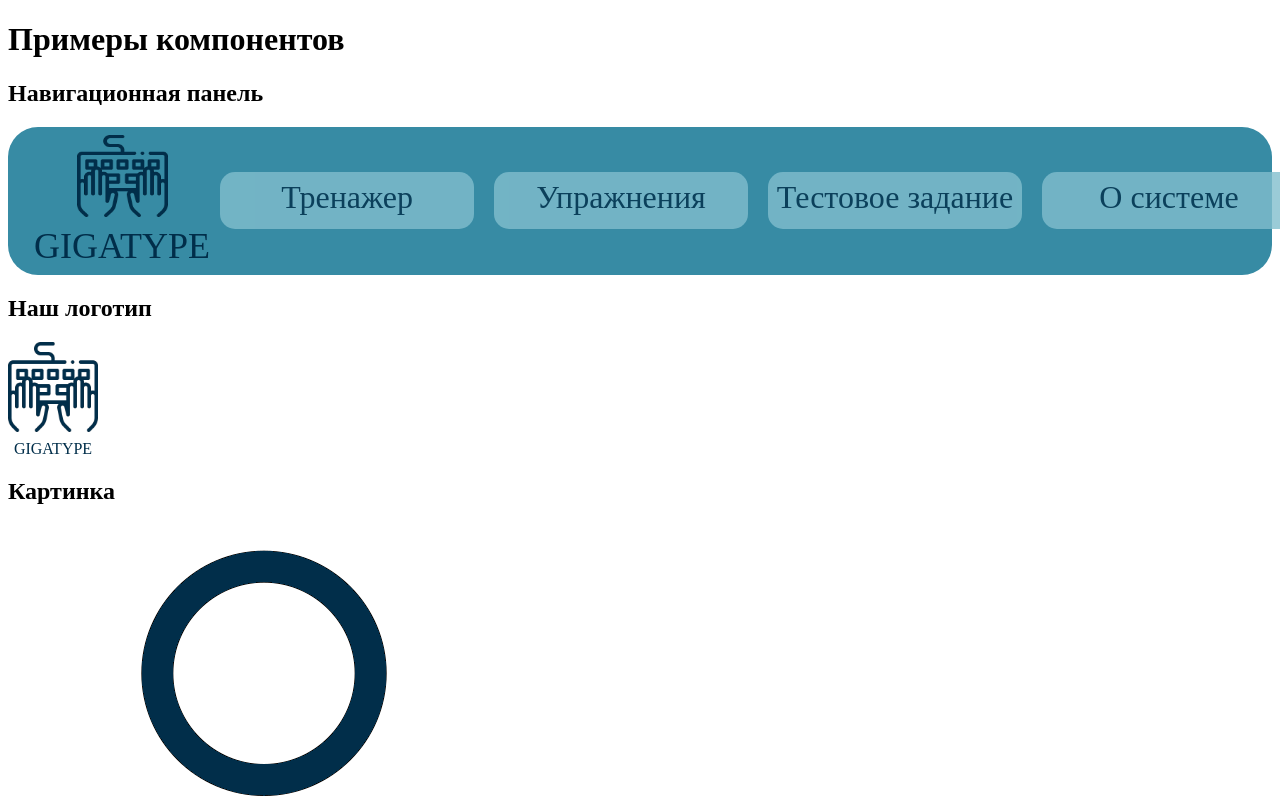
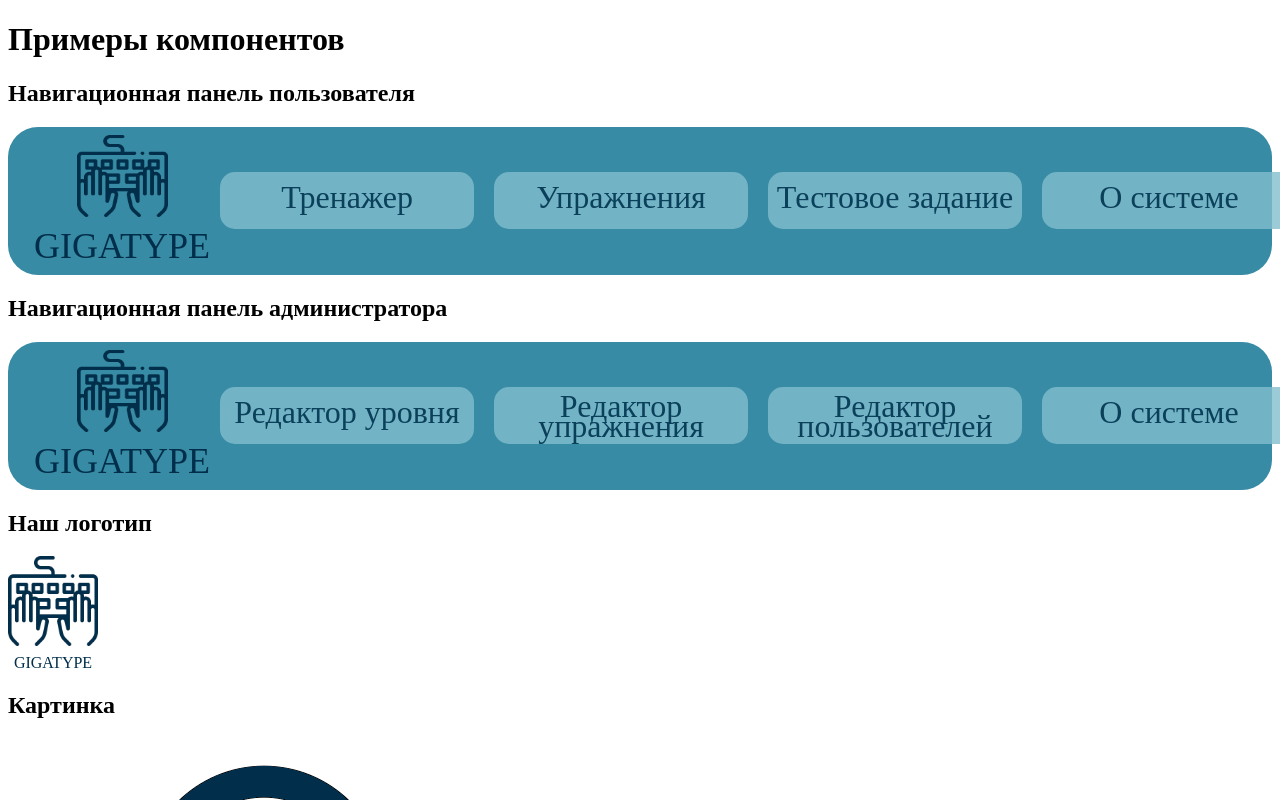
Before and after one commit to golosoman/GigaType, a Vue app in the folder frontend/: page / in a window 1280 px wide. Shown: the top 800 px of the page. Built offline with nearby package versions, Linux system fonts and the light colour scheme; the HTML template or start-up script is replaced by a standard one.

Commit message:
Create New Pages for admin and refactore code

```diff
--- a/frontend/src/component/Trainer/menu/index.ts
+++ b/frontend/src/component/Trainer/menu/index.ts
@@ -1,3 +1,4 @@
 import NavigationBarForTrainee from "./NavigationBarForTrainee.vue";
+import NavigationBarForAdmin from "./NavigationBarForAdmin.vue";
 
-export { NavigationBarForTrainee };
+export { NavigationBarForTrainee, NavigationBarForAdmin };
--- a/frontend/src/views/HomeView.vue
+++ b/frontend/src/views/HomeView.vue
@@ -1,6 +1,17 @@
 <script setup lang="ts">
 
-import { TrainingField, Keyboard, KeyboardButton, TypingTrainer, BaseLogo, NavigationBarForTrainee, AuthButtons, AuthForm, RegisterForm } from '@/component/trainer';
+import {
+  TrainingField,
+  Keyboard,
+  KeyboardButton,
+  TypingTrainer,
+  BaseLogo,
+  NavigationBarForTrainee,
+  AuthButtons,
+  AuthForm,
+  RegisterForm,
+  NavigationBarForAdmin
+} from '@/component/trainer';
 import ImageUrl from '@/assets/Logo.png'
 import UserUrl from '@/assets/User.png'
 import { ref } from 'vue';
@@ -105,8 +116,12 @@ const chartData = ref([
   <main>
     <h1>Примеры компонентов</h1>
     <div>
-      <h2>Навигационная панель</h2>
+      <h2>Навигационная панель пользователя</h2>
       <NavigationBarForTrainee></NavigationBarForTrainee>
+    </div>
+    <div>
+      <h2>Навигационная панель администратора</h2>
+      <NavigationBarForAdmin></NavigationBarForAdmin>
     </div>
     <div>
       <h2>Наш логотип</h2>
```
Also changed, not shown: frontend/src/views/ExerciseEditorView.vue (added, +9 -0 lines), frontend/src/views/LevelEditorView.vue (added, +9 -0 lines), frontend/src/views/UserEditorView.vue (added, +9 -0 lines).
